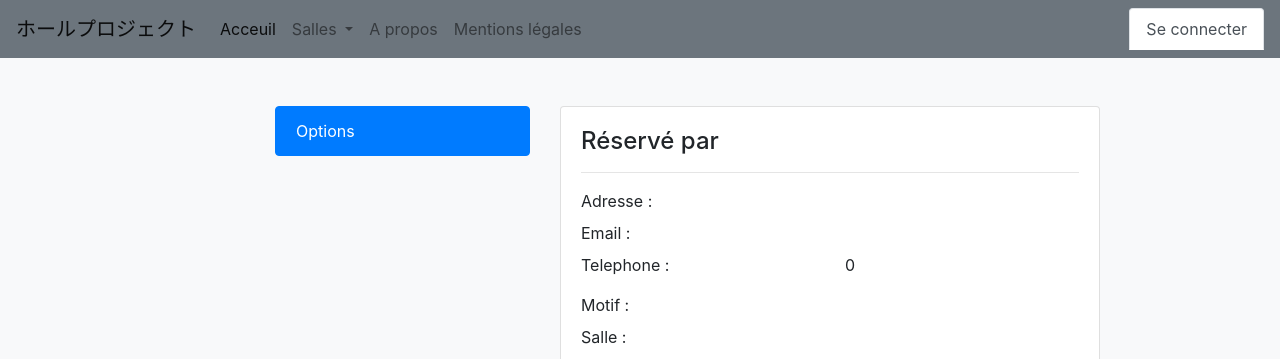
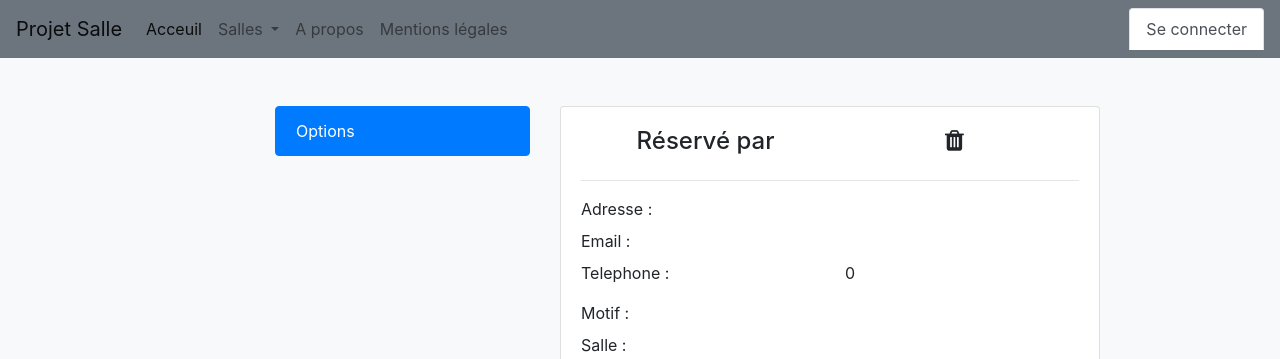
Before and after one commit to Floutts/Workshop3, a PHP site: template src/vue/profilReservation.html.twig in a window 1280 px wide. Shown: the top 359 px of the page. Run offline with PHP 8.4, Linux system fonts and the light colour scheme; the template is opened without the code that fills it, so the values that code supplies are empty; some libraries are stand-ins or nearby versions.

Commit message:
poubelle

```diff
--- a/src/vue/base.html.twig
+++ b/src/vue/base.html.twig
@@ -17,7 +17,7 @@
     <body class="bg-light">
     {% block body %}
         <nav class="navbar navbar-expand-lg navbar-light bg-secondary">
-            <a class="navbar-brand" href=index.php?page=acceuil>ホールプロジェクト</a>
+            <a class="navbar-brand" href=index.php?page=acceuil>Projet Salle</a>
             <button class="navbar-toggler" type="button" data-toggle="collapse" data-target="#navbarSupportedContent" aria-controls="navbarSupportedContent" aria-expanded="false" aria-label="Toggle navigation">
                 <span class="navbar-toggler-icon"></span>
             </button>
--- a/src/vue/profilReservation.html.twig
+++ b/src/vue/profilReservation.html.twig
@@ -26,7 +26,17 @@
                     <div class="card-body">
                         <div class="row">
                             <div class="col-md-12">
-                                <h4>  Réservé par {{ uneReservation.NomLocataire}} {{ uneReservation.PrenomLocataire }} </h4>
+                                <ul class="nav nav-pills nav-justified">
+                                    <li class="nav-item">
+                                        <h4>  Réservé par {{ uneReservation.NomLocataire}} {{ uneReservation.PrenomLocataire }}
+                                        </h4>
+                                    </li>
+                                    <li class="nav-item">
+                                       <h4> <a href="index.php?page=tableReservation&idsup={{ uneReservation.id }}" class="text-reset" ><i class="fa fa-trash" aria-hidden="true" > </i> </a> </h4>
+                                    </li>
+
+                                </ul>
+
                                 <hr>
                             </div>
                         </div>
```
Also changed, not shown: src/controleur/controleur_reserver.php (+32 -2 lines).
